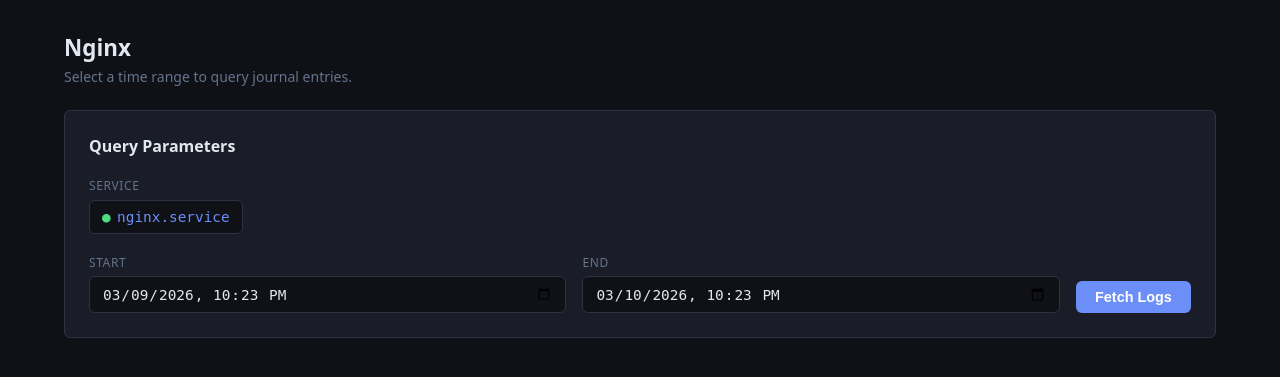
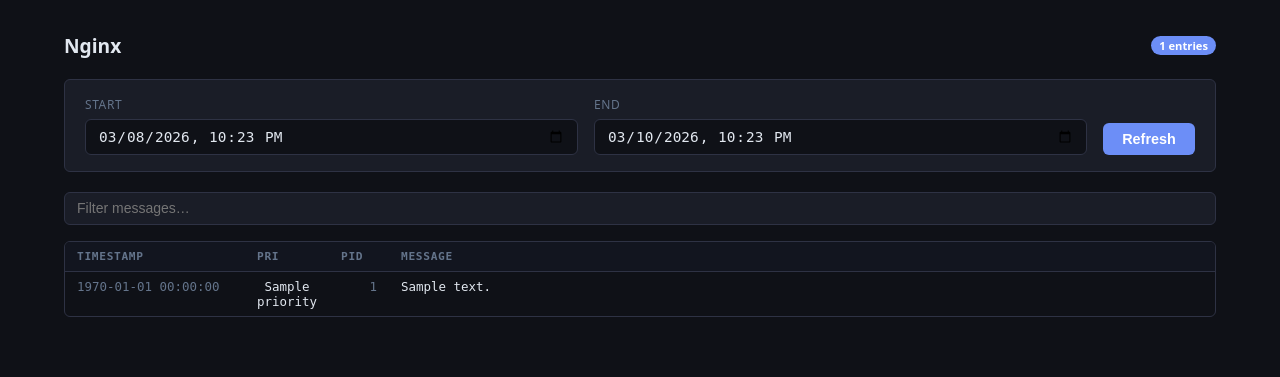
Before and after one commit to sbhackerspace/logMaster, a Flask app: page / in a window 1280 px wide. Shown: the part 95-472 px from the top of the page. Run offline with Flask 3, Linux system fonts and the light colour scheme; the visitor is signed in with stand-in values (Sample User, id 1); a database or web service that is not in the repository returns one stand-in record (values such as "Sample title"); data that the repository does not hold is empty.

Commit message:
auto-fetch logs on tab load with 2-day default window
- Merge POST /logs route into GET / — logs are fetched automatically
  whenever a tab is active, no form submission required
- Date range defaults to the last 2 days; persisted in the URL query
  string so results are shareable and bookmarkable
- Extract daemon call into _query_daemon() helper
- Merge logs.html into index.html; delete logs.html

Co-Authored-By: Claude Sonnet 4.6 <noreply@anthropic.com>

```diff
--- a/server/server.py
+++ b/server/server.py
@@ -75,6 +75,39 @@ def login_required(f):
     return decorated
 
 
+# ── Helpers ───────────────────────────────────────────────────────────────────
+
+def _default_window():
+    """Return (start, end) strings covering the last 2 days."""
+    now = datetime.now()
+    return (
+        (now - timedelta(days=2)).strftime("%Y-%m-%dT%H:%M"),
+        now.strftime("%Y-%m-%dT%H:%M"),
+    )
+
+
+def _query_daemon(service_name, start_date, end_date):
+    """Call the daemon and return (log_data, api_error)."""
+    daemon_url = SERVICES_MAP.get(service_name, {}).get("address", LOG_API_URL).rstrip("/")
+    payload = {
+        "shared_secret": LOG_API_SHARED_SECRET,
+        "service_name": service_name,
+        "start_date": start_date.replace("T", " "),
+        "end_date": end_date.replace("T", " "),
+    }
+    try:
+        resp = requests.post(f"{daemon_url}/logs", json=payload, timeout=35)
+        if resp.ok:
+            return resp.json(), None
+        return None, resp.json().get("error", f"API returned {resp.status_code}")
+    except requests.exceptions.ConnectionError:
+        return None, f"Could not connect to Log API at {daemon_url}"
+    except requests.exceptions.Timeout:
+        return None, "Log API request timed out"
+    except Exception as exc:  # noqa: BLE001
+        return None, str(exc)
+
+
 # ── Routes ───────────────────────────────────────────────────────────────────
 
 @app.route("/")
@@ -84,79 +117,21 @@ def index():
     if active_tab not in SERVICES_MAP:
         active_tab = SERVICES[0]["service_name"] if SERVICES else ""
 
-    today = datetime.now().strftime("%Y-%m-%dT%H:%M")
-    yesterday = (datetime.now() - timedelta(days=1)).strftime("%Y-%m-%dT%H:%M")
+    default_start, default_end = _default_window()
+    start_date = request.args.get("start_date", default_start)
+    end_date = request.args.get("end_date", default_end)
+
+    log_data = None
+    api_error = None
+
+    if active_tab:
+        log_data, api_error = _query_daemon(active_tab, start_date, end_date)
 
     return render_template(
         "index.html",
         user=session["user"],
         services=SERVICES,
         active_tab=active_tab,
-        today=today,
-        yesterday=yesterday,
-    )
-
-
-@app.route("/logs", methods=["POST"])
-@login_required
-def fetch_logs():
-    service_name = request.form.get("service_name", "").strip()
-    start_date = request.form.get("start_date", "").strip()
-    end_date = request.form.get("end_date", "").strip()
-
-    # Normalise datetime-local value (browser sends "YYYY-MM-DDTHH:MM")
-    start_date = start_date.replace("T", " ")
-    end_date = end_date.replace("T", " ")
-
-    errors = []
-    if not service_name:
-        errors.append("Service name is required.")
-    if not start_date:
-        errors.append("Start date is required.")
-    if not end_date:
-        errors.append("End date is required.")
-
-    if errors:
-        for e in errors:
-            flash(e, "error")
-        return redirect(url_for("index"))
-
-    # Resolve daemon address via map lookup, fall back to global LOG_API_URL
-    daemon_url = SERVICES_MAP.get(service_name, {}).get("address", LOG_API_URL).rstrip("/")
-
-    payload = {
-        "shared_secret": LOG_API_SHARED_SECRET,
-        "service_name": service_name,
-        "start_date": start_date,
-        "end_date": end_date,
-    }
-
-    api_error = None
-    log_data = None
-
-    try:
-        resp = requests.post(
-            f"{daemon_url}/logs",
-            json=payload,
-            timeout=35,
-        )
-        if resp.ok:
-            log_data = resp.json()
-        else:
-            api_error = resp.json().get("error", f"API returned {resp.status_code}")
-    except requests.exceptions.ConnectionError:
-        api_error = f"Could not connect to Log API at {LOG_API_URL}"
-    except requests.exceptions.Timeout:
-        api_error = "Log API request timed out"
-    except Exception as exc:  # noqa: BLE001
-        api_error = str(exc)
-
-    return render_template(
-        "logs.html",
-        user=session["user"],
-        services=SERVICES,
-        active_tab=service_name,
-        service_name=service_name,
         start_date=start_date,
         end_date=end_date,
         log_data=log_data,
--- a/server/templates/index.html
+++ b/server/templates/index.html
@@ -1,28 +1,112 @@
 {% extends "base.html" %}
-{% block title %}logMaster — {{ active_tab or "Query Logs" }}{% endblock %}
+{% block title %}logMaster — {{ active_tab or "Logs" }}{% endblock %}
 
 {% block extra_style %}
-.hero { margin-bottom: 1.5rem; }
-.hero h1 { font-size: 1.4rem; font-weight: 700; margin-bottom: .25rem; }
-.hero p  { font-size: .875rem; color: var(--muted); }
-.service-label {
-  font-size: .75rem;
-  text-transform: uppercase;
-  letter-spacing: .05em;
-  color: var(--muted);
-  margin-bottom: .35rem;
+/* ── page header ── */
+.page-header {
+  display: flex;
+  align-items: center;
+  gap: 1rem;
+  flex-wrap: wrap;
+  margin-bottom: 1.25rem;
 }
-.service-badge {
-  display: inline-flex;
-  align-items: center;
-  gap: .4rem;
+.page-header h1 { font-size: 1.2rem; font-weight: 700; flex: 1; }
+
+/* ── date form ── */
+.date-form {
+  background: var(--surface);
+  border: 1px solid var(--border);
+  border-radius: var(--radius);
+  padding: 1rem 1.25rem;
+  margin-bottom: 1.25rem;
+}
+.date-form .form-row { display: flex; gap: 1rem; flex-wrap: wrap; align-items: flex-end; }
+.field { display: flex; flex-direction: column; gap: .35rem; flex: 1; min-width: 180px; }
+.field label { font-size: .75rem; text-transform: uppercase; letter-spacing: .05em; color: var(--muted); }
+.field input {
   background: var(--bg);
   border: 1px solid var(--border);
   border-radius: var(--radius);
+  color: var(--text);
   padding: .5rem .75rem;
   font-size: .9rem;
-  color: var(--accent);
+  outline: none;
+  transition: border-color .15s;
+}
+.field input:focus { border-color: var(--accent); }
+
+/* ── badge ── */
+.badge {
+  display: inline-block;
+  background: var(--accent);
+  color: #fff;
+  font-size: .7rem;
+  font-weight: 700;
+  padding: 2px 8px;
+  border-radius: 999px;
+}
+
+/* ── search bar ── */
+.search-bar { margin-bottom: 1rem; }
+.search-bar input {
+  width: 100%;
+  background: var(--surface);
+  border: 1px solid var(--border);
+  border-radius: var(--radius);
+  color: var(--text);
+  padding: .45rem .75rem;
+  font-size: .875rem;
+  outline: none;
+}
+.search-bar input:focus { border-color: var(--accent); }
+
+/* ── log table ── */
+.log-wrap {
+  overflow-x: auto;
+  border: 1px solid var(--border);
+  border-radius: var(--radius);
+}
+table {
+  width: 100%;
+  border-collapse: collapse;
   font-family: var(--font-mono);
+  font-size: .78rem;
+}
+thead th {
+  background: #12151f;
+  padding: .5rem .75rem;
+  text-align: left;
+  font-size: .7rem;
+  text-transform: uppercase;
+  letter-spacing: .06em;
+  color: var(--muted);
+  border-bottom: 1px solid var(--border);
+  white-space: nowrap;
+}
+tbody tr { border-bottom: 1px solid var(--border); }
+tbody tr:last-child { border-bottom: none; }
+tbody tr:hover { background: rgba(108,142,247,.06); }
+td { padding: .45rem .75rem; vertical-align: top; }
+td.ts  { white-space: nowrap; color: var(--muted); width: 180px; }
+td.pid { color: var(--muted); width: 60px; text-align: right; }
+td.pri { width: 70px; text-align: center; }
+td.msg { word-break: break-word; color: var(--text); }
+
+.p0,.p1,.p2 { color: var(--danger); font-weight: 700; }
+.p3          { color: var(--danger); }
+.p4          { color: var(--warn); }
+.p5          { color: var(--info); }
+.p6          { color: var(--text); }
+.p7          { color: var(--muted); }
+
+.empty-state { padding: 3rem; text-align: center; color: var(--muted); font-size: .9rem; }
+.error-box {
+  background: #2d1515;
+  border: 1px solid var(--danger);
+  border-radius: var(--radius);
+  padding: 1rem 1.25rem;
+  color: var(--danger);
+  font-size: .875rem;
 }
 .no-services {
   color: var(--muted);
@@ -35,62 +119,92 @@
 {% endblock %}
 
 {% block content %}
-<div class="hero">
-  {% if active_tab %}
-    {% set active_svc = services | selectattr("service_name", "equalto", active_tab) | first %}
+{% if not services %}
+  <div class="no-services">No services configured. Add entries to <code>config.json</code>.</div>
+{% else %}
+  {% set active_svc = services | selectattr("service_name", "equalto", active_tab) | first %}
+
+  <div class="page-header">
     <h1>{{ active_svc.name if active_svc else active_tab }}</h1>
-    <p>Select a time range to query journal entries.</p>
-  {% else %}
-    <h1>Journal Log Viewer</h1>
-    <p>Select a service tab above to begin.</p>
-  {% endif %}
-</div>
+    {% if log_data %}
+      <span class="badge">{{ log_data.count }} entries</span>
+    {% endif %}
+  </div>
 
-{% if services %}
-  <div class="card">
-    <h2>Query Parameters</h2>
-    <form method="POST" action="/logs">
-      {# Service name comes from the active tab — hidden from the user #}
-      <input type="hidden" name="service_name" value="{{ active_tab }}" />
-
-      <div class="form-row" style="margin-bottom:1.25rem">
-        <div>
-          <div class="service-label">Service</div>
-          <div class="service-badge">
-            <span style="color:var(--accent2)">&#9679;</span>
-            {{ active_tab }}
-          </div>
-        </div>
-      </div>
-
+  {# Date range form — GET so the URL is shareable #}
+  <div class="date-form">
+    <form method="GET" action="/">
+      <input type="hidden" name="tab" value="{{ active_tab }}" />
       <div class="form-row">
         <div class="field">
           <label for="start_date">Start</label>
-          <input
-            type="datetime-local"
-            id="start_date"
-            name="start_date"
-            value="{{ yesterday }}"
-            required
-          />
+          <input type="datetime-local" id="start_date" name="start_date" value="{{ start_date }}" required />
         </div>
         <div class="field">
           <label for="end_date">End</label>
-          <input
-            type="datetime-local"
-            id="end_date"
-            name="end_date"
-            value="{{ today }}"
-            required
-          />
+          <input type="datetime-local" id="end_date" name="end_date" value="{{ end_date }}" required />
         </div>
-        <button type="submit" class="btn btn-primary">Fetch Logs</button>
+        <button type="submit" class="btn btn-primary">Refresh</button>
       </div>
     </form>
   </div>
-{% else %}
-  <div class="no-services">
-    No services configured. Add entries to <code>config.json</code>.
-  </div>
+
+  {# Results #}
+  {% if api_error %}
+    <div class="error-box">Error: {{ api_error }}</div>
+
+  {% elif log_data and log_data.count == 0 %}
+    <div class="empty-state">No log entries found for <strong>{{ active_tab }}</strong> in the selected time range.</div>
+
+  {% elif log_data %}
+    <div class="search-bar">
+      <input type="text" id="filterInput" placeholder="Filter messages…" oninput="filterRows()" />
+    </div>
+    <div class="log-wrap">
+      <table id="logTable">
+        <thead>
+          <tr>
+            <th>Timestamp</th>
+            <th>PRI</th>
+            <th>PID</th>
+            <th>Message</th>
+          </tr>
+        </thead>
+        <tbody>
+          {% for e in log_data.entries %}
+            {% set ts_us = e.get("__REALTIME_TIMESTAMP", "") %}
+            {% set pri   = e.get("PRIORITY", "6") | string %}
+            {% set pid   = e.get("_PID", "") %}
+            {% set msg   = e.get("MESSAGE", "") %}
+            <tr data-msg="{{ msg | lower }}">
+              <td class="ts">
+                {% if ts_us %}<span class="ts-raw" data-us="{{ ts_us }}">{{ ts_us }}</span>{% endif %}
+              </td>
+              <td class="pri p{{ pri }}">{{ pri }}</td>
+              <td class="pid">{{ pid }}</td>
+              <td class="msg">{{ msg }}</td>
+            </tr>
+          {% endfor %}
+        </tbody>
+      </table>
+    </div>
+  {% endif %}
+
 {% endif %}
+
+<script>
+document.querySelectorAll(".ts-raw").forEach(el => {
+  const us = parseInt(el.dataset.us, 10);
+  if (!isNaN(us)) {
+    el.textContent = new Date(us / 1000).toLocaleString("sv-SE").replace("T", " ");
+  }
+});
+
+function filterRows() {
+  const q = document.getElementById("filterInput").value.toLowerCase();
+  document.querySelectorAll("#logTable tbody tr").forEach(row => {
+    row.style.display = row.dataset.msg.includes(q) ? "" : "none";
+  });
+}
+</script>
 {% endblock %}
```
Also changed, not shown: server/templates/logs.html (deleted, +0 -168 lines).
